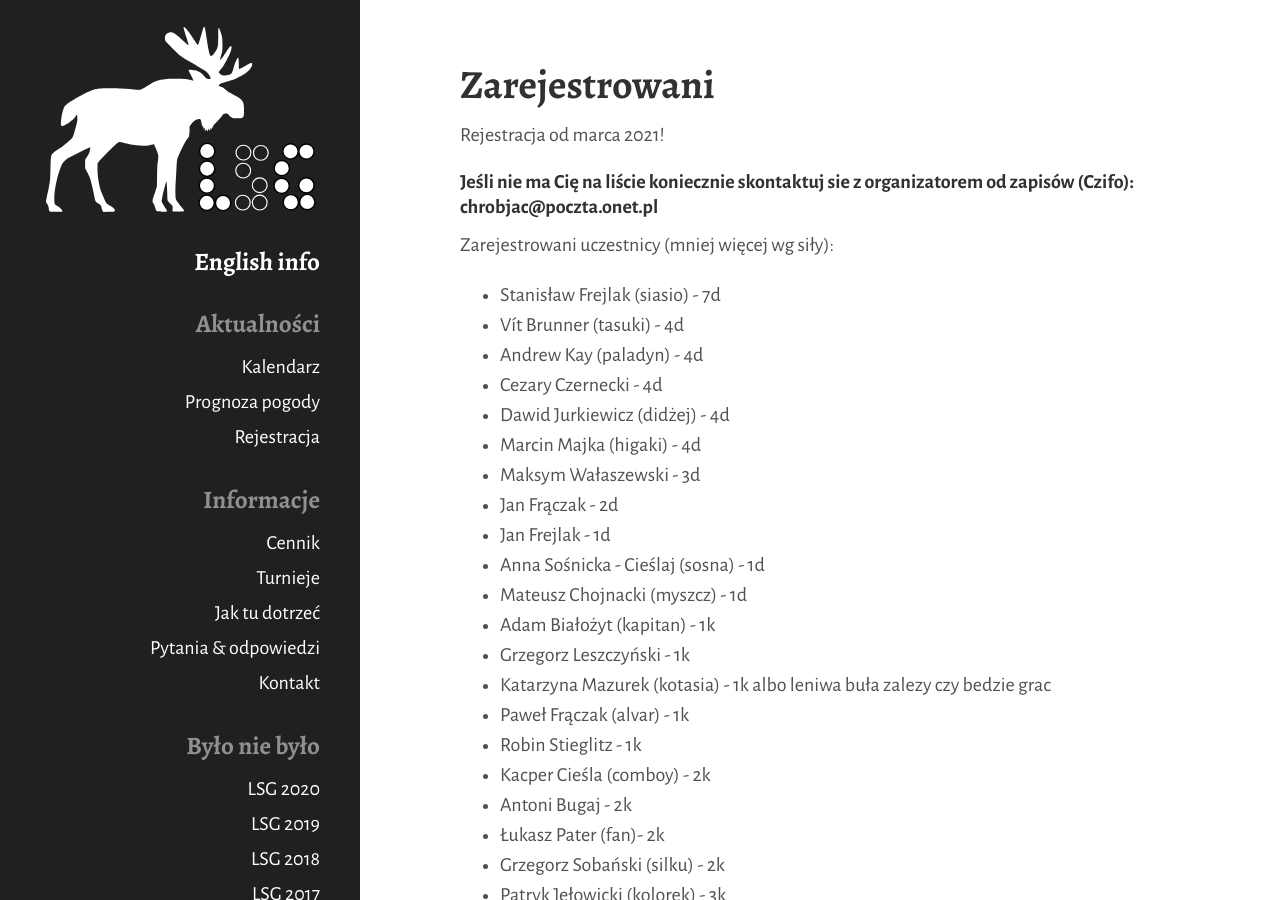
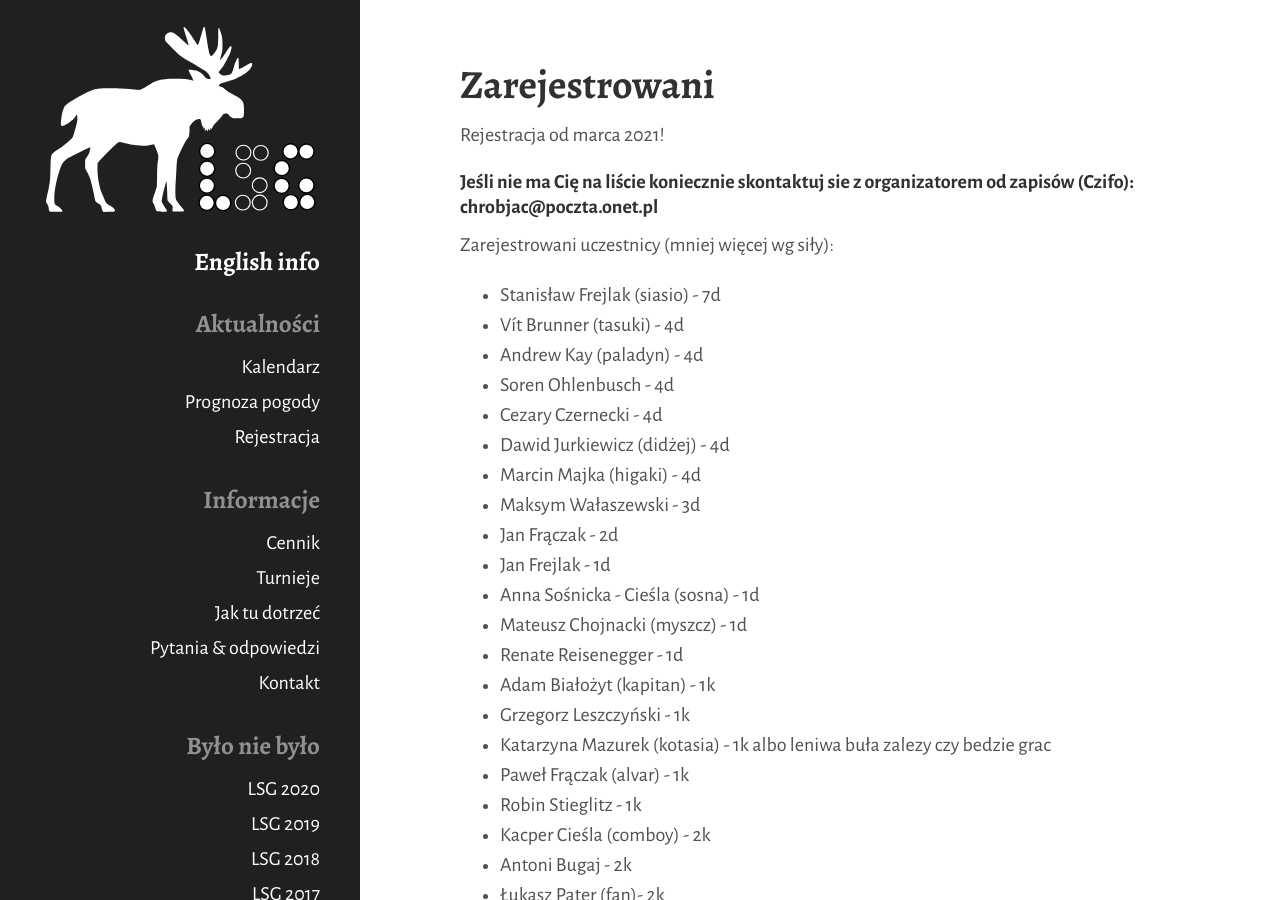
Before and after one commit to tasuki/lsg, a Jekyll site: the page built from zarejestrowani.md, in a window 1280 px wide and 900 px high. Built offline with Jekyll 4.4.1, drawn with Linux system fonts in a browser that asks for light colours; nearby versions of some CDN libraries; some of the changed text lies outside the part shown.

Commit message:
Promote Soren and Renate, fix typos

```diff
--- a/zarejestrowani.md
+++ b/zarejestrowani.md
@@ -12,16 +12,18 @@ Rejestracja od marca 2021!
 Zarejestrowani uczestnicy (mniej więcej wg siły):
 
 - Stanisław Frejlak (siasio) - 7d
--  Vít Brunner (tasuki) - 4d
+- Vít Brunner (tasuki) - 4d
 - Andrew Kay (paladyn) - 4d
+- Soren Ohlenbusch - 4d
 - Cezary Czernecki - 4d
 - Dawid Jurkiewicz (didżej) - 4d
 - Marcin Majka (higaki) - 4d
 - Maksym Wałaszewski - 3d
 - Jan Frączak - 2d
 - Jan Frejlak - 1d
-- Anna Sośnicka - Cieślaj (sosna) - 1d
+- Anna Sośnicka - Cieśla (sosna) - 1d
 - Mateusz Chojnacki (myszcz) - 1d
+- Renate Reisenegger - 1d
 - Adam Białożyt (kapitan) - 1k
 - Grzegorz Leszczyński - 1k
 - Katarzyna Mazurek (kotasia) - 1k albo leniwa buła zalezy czy bedzie grac
```
Also changed, not shown: other parts of zarejestrowani.md (+0 -2 lines).
